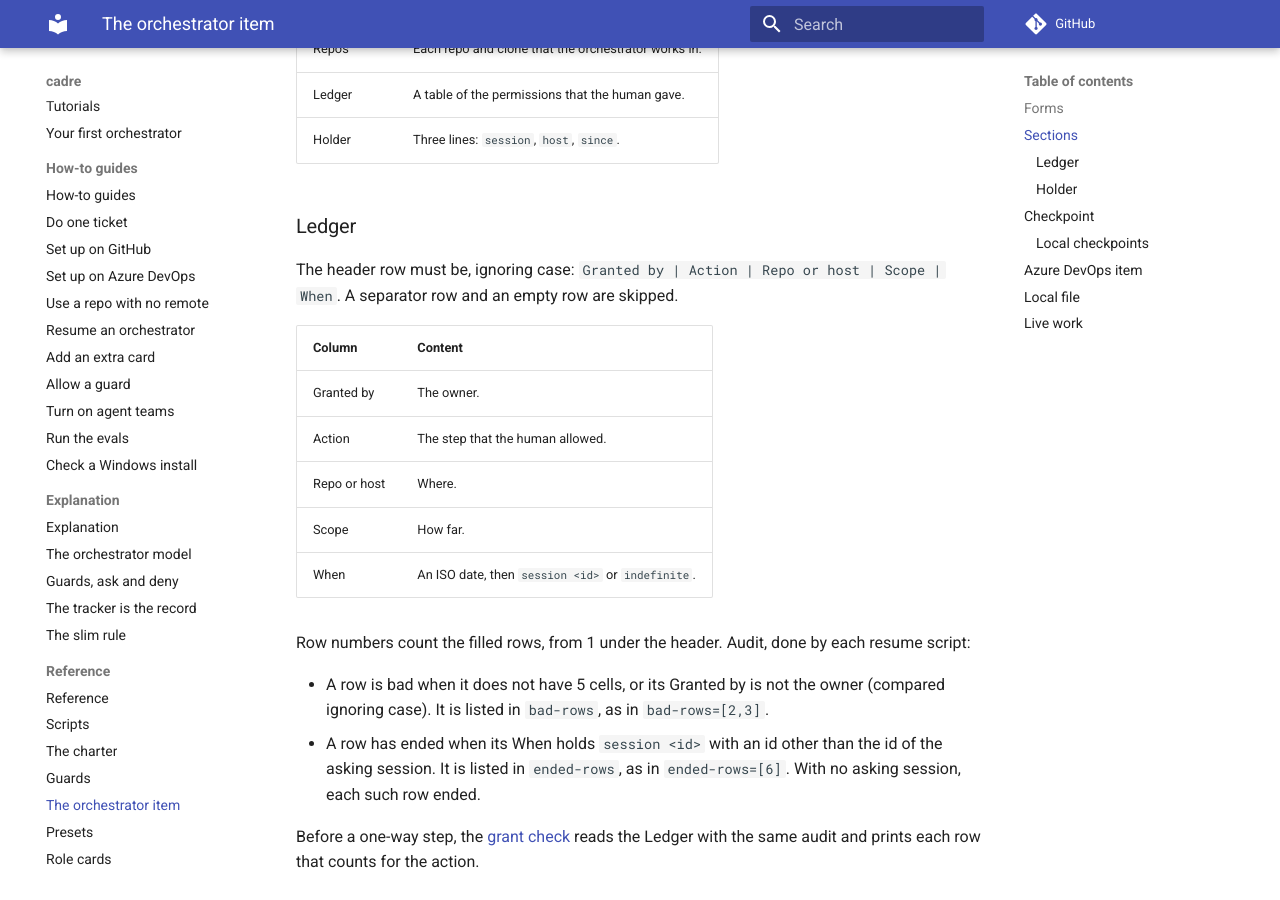
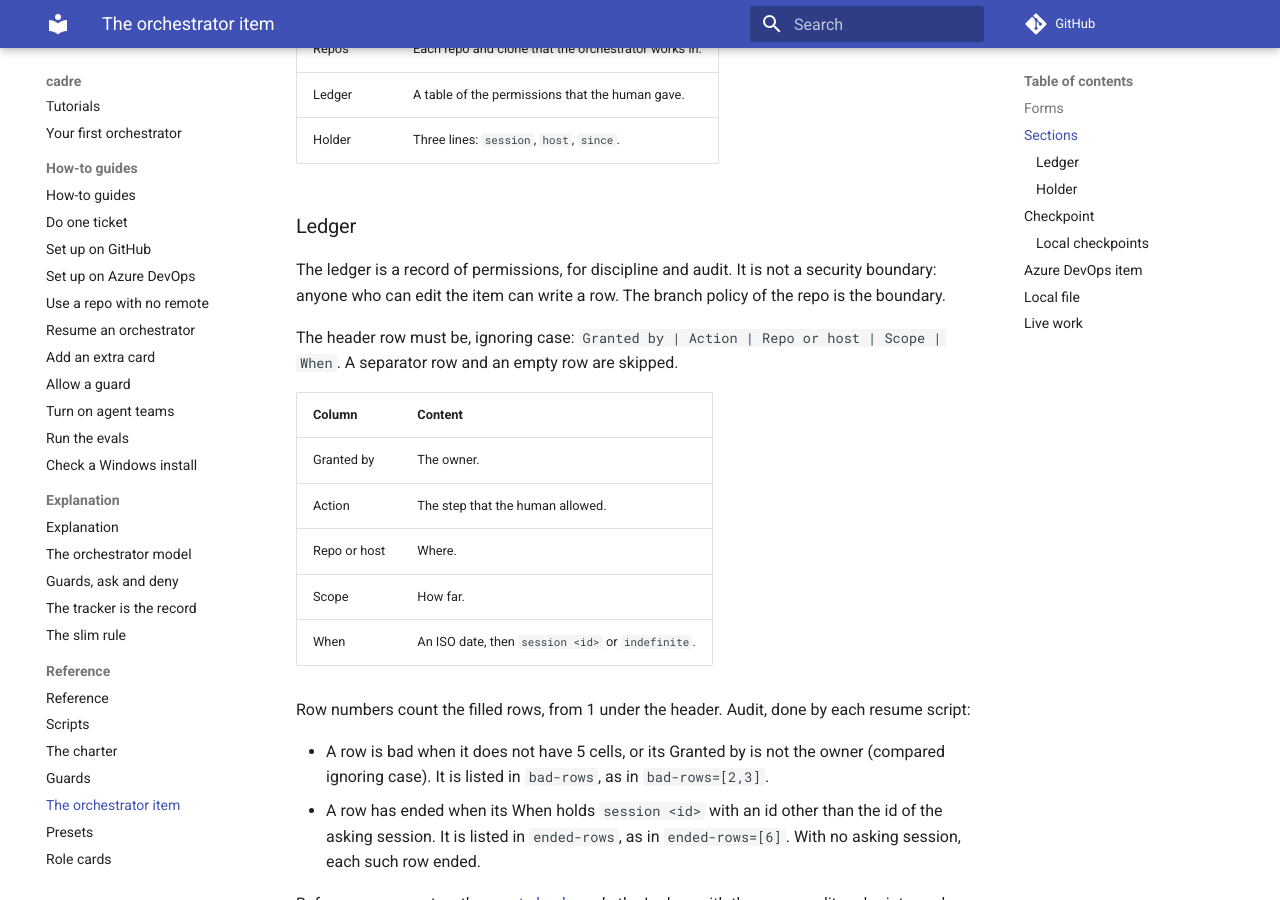
Before and after one commit to jeredleisey/skills, an MkDocs documentation site: the page built from cadre/docs/reference/orchestrator-item.md, in a window 1280 px wide and 900 px high, scrolled down 1447 px. Built offline with MkDocs 1.6.1 and Material for MkDocs 9.7.7, drawn with Linux system fonts in a browser that asks for light colours; comment, search, counter and statistics services are not loaded.

Commit message:
Say that the ledger is an audit record, not a security boundary
A colleague who reads "ledger" and "grant" can take them for a
security boundary. Anyone who can edit the item can write a row. The
first sentence of the ledger docs now says so, and names the branch
policy as the boundary.

Co-Authored-By: Claude Opus 5.5 <noreply@anthropic.com>

```diff
--- a/cadre/docs/reference/orchestrator-item.md
+++ b/cadre/docs/reference/orchestrator-item.md
@@ -35,6 +35,8 @@ The body has four sections, found by their headings. A heading twice, a heading
 | Holder | Three lines: `session`, `host`, `since`. |
 
 ### Ledger
+
+The ledger is a record of permissions, for discipline and audit. It is not a security boundary: anyone who can edit the item can write a row. The branch policy of the repo is the boundary.
 
 The header row must be, ignoring case: `Granted by | Action | Repo or host | Scope | When`. A separator row and an empty row are skipped.
 
```
Also changed, not shown: cadre/skills/orchestrate/references/orchestrator-issue.md (+1 -1 lines).
